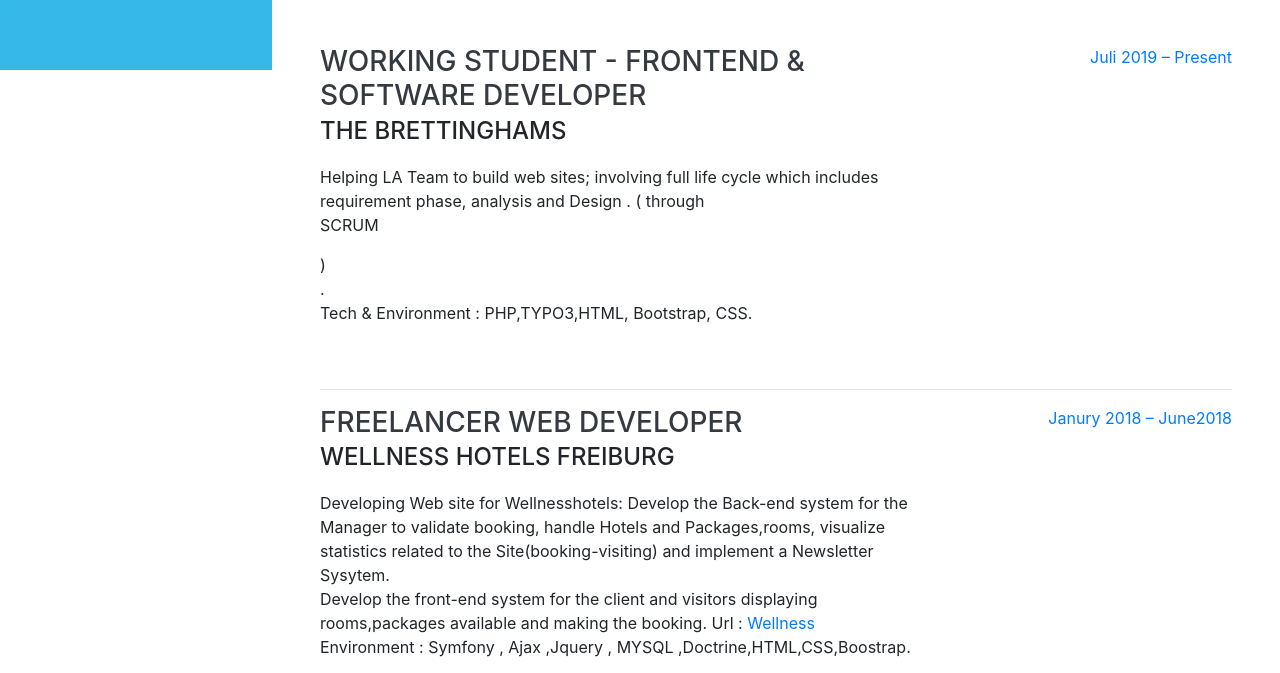
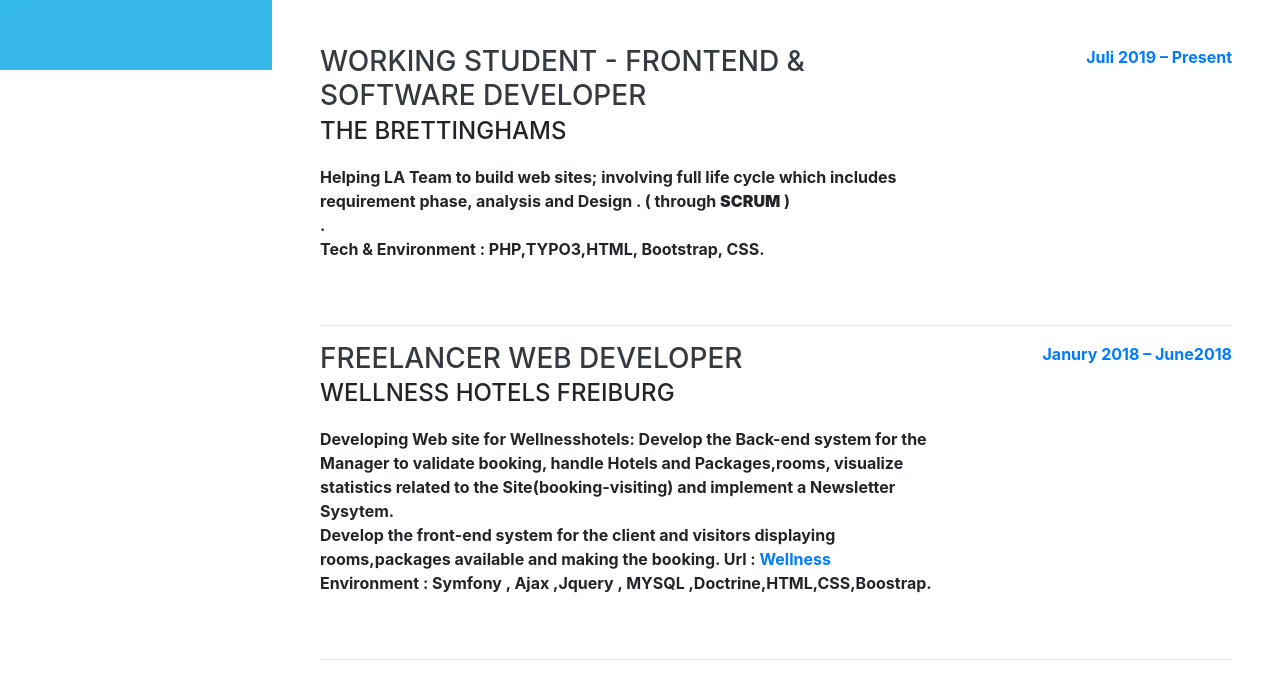
Before and after one commit to taherbensassi/Taherbensassi.github.io, a website with bundled scripts: page index.html in a window 1280 px wide. Shown: the part 730-1403 px from the top of the page. Built offline with nearby package versions, Linux system fonts and the light colour scheme; a web font is replaced by a local one.

Commit message:
fix last experience

```diff
--- a/index.html
+++ b/index.html
@@ -115,9 +115,9 @@
           <div class="resume-content">
             <h3 class="mb-0">Working student - Frontend & Software developer </h3>
             <div class="subheading mb-3">THE BRETTINGHAMS</div>
-            <p>
+            <b>
               Helping LA Team to build web sites; involving full life cycle which includes requirement
-              phase, analysis and Design . ( through <br>SCRUM</p> ) <br>
+              phase, analysis and Design . ( through <b>SCRUM</b> ) <br>
               .<br>
              Tech & Environment : PHP,TYPO3,HTML, Bootstrap, CSS.
             </p>
```
